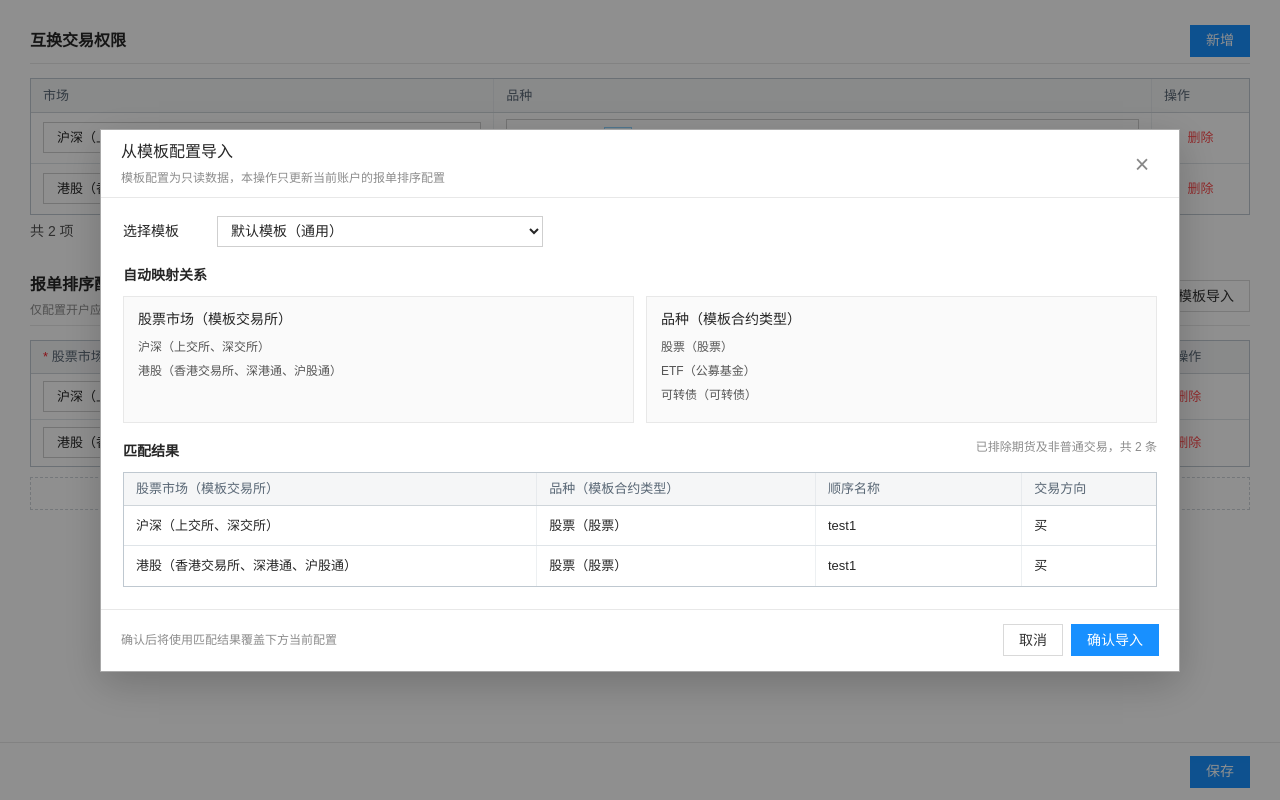
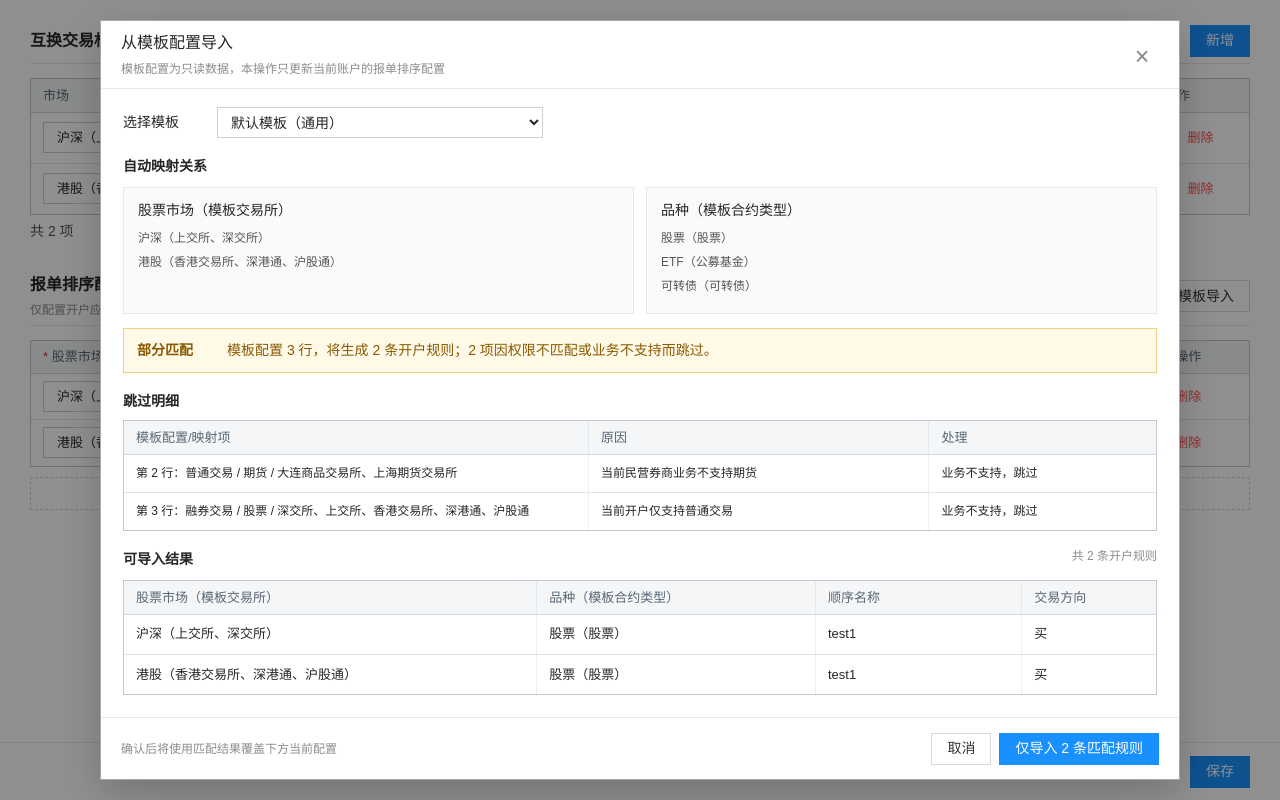
Before and after one commit to ldy-66/bct-account-routing-config, a Next.js app: page / in a window 1280 px wide. Both pictures are taken after a click on the button "模板导入". Built offline with nearby package versions, Linux system fonts and the light colour scheme.

Commit message:
feat: add permission-aware template import states

```diff
--- a/app/globals.css
+++ b/app/globals.css
@@ -73,6 +73,18 @@ td select:disabled { color:#aaa; background:#f5f5f5; }
 .mapping-card { padding:12px 14px; border:1px solid var(--light-border); background:#fafafa; }
 .mapping-card>b { display:block; margin-bottom:8px; font-weight:500; }
 .mapping-card p { margin:6px 0; color:#555; font-size:12px; line-height:1.5; }
+.import-status { display:grid; grid-template-columns:82px 1fr; gap:8px; align-items:start; margin-top:14px; padding:11px 13px; border:1px solid; line-height:1.5; }
+.import-status b { font-weight:600; }
+.import-status.success { color:#2e7d32; border-color:#b7dfbb; background:#f3fbf4; }
+.import-status.warning { color:#8a5a00; border-color:#f0cf82; background:#fff9e8; }
+.import-status.error { color:#b42318; border-color:#f0b5b0; background:#fff2f0; }
+.issue-panel h3 { margin-bottom:8px; }
+.issue-table-wrap { margin-top:0; max-height:180px; overflow:auto; }
+.issue-table { min-width:760px; }
+.issue-table th:nth-child(1) { width:45%; }
+.issue-table th:nth-child(2) { width:33%; }
+.issue-table th:nth-child(3) { width:22%; }
+.issue-table td { height:38px; font-size:12px; }
 .preview-heading { display:flex; align-items:center; }
 .preview-heading span { margin-left:auto; color:var(--muted); font-size:12px; }
 .preview-table-wrap { margin-top:0; }
--- a/app/page.tsx
+++ b/app/page.tsx
@@ -33,6 +33,19 @@ type SourceTemplate = {
   name: string;
   remark: string;
   rows: TemplateRow[];
+};
+
+type ImportIssue = {
+  source: string;
+  reason: string;
+  kind: "permission" | "unsupported";
+};
+
+type ImportAnalysis = {
+  preview: Rule[];
+  issues: ImportIssue[];
+  status: "success" | "warning" | "error";
+  sourceRowCount: number;
 };
 
 const allMarkets: Market[] = ["沪深", "港股", "美股"];
@@ -98,6 +111,8 @@ export default function Home() {
       const saved = localStorage.getItem(storageKey);
       if (!saved) return;
       const parsed = JSON.parse(saved) as { permissions?: Permission[]; rules?: Rule[] };
+      // 浏览器存储只能在挂载后读取，此处恢复用户上次保存的本地配置。
+      // eslint-disable-next-line react-hooks/set-state-in-effect
       if (Array.isArray(parsed.permissions)) setPermissions(parsed.permissions);
       if (Array.isArray(parsed.rules)) setRules(parsed.rules);
     } catch {
@@ -120,25 +135,54 @@ export default function Home() {
 
   const currentTemplate = sourceTemplates.find((template) => template.name === selectedTemplate) ?? sourceTemplates[0];
 
-  const importPreview = useMemo(() => {
+  const importAnalysis = useMemo<ImportAnalysis>(() => {
     const imported: Rule[] = [];
-    permissions.forEach((permission) => {
-      permission.products.forEach((product) => {
-        const exchanges = marketExchangeMap[permission.market];
-        currentTemplate.rows
-          .filter((row) => row.businessType === "普通交易")
-          .filter((row) => row.contractType === productContractMap[product])
-          .filter((row) => row.exchanges.some((exchange) => exchanges.includes(exchange)))
-          .forEach((row) => imported.push({
-            id: makeId() + imported.length,
-            market: permission.market,
-            product,
-            routeTemplate: row.routeName,
-            direction: normalizeDirection(row.direction),
-          }));
+    const issues: ImportIssue[] = [];
+    currentTemplate.rows.forEach((row, rowIndex) => {
+      const source = `第 ${rowIndex + 1} 行：${row.businessType} / ${row.contractType} / ${row.exchanges.join("、")}`;
+      if (row.businessType !== "普通交易") {
+        issues.push({ source, reason: "当前开户仅支持普通交易", kind: "unsupported" });
+        return;
+      }
+      if (row.contractType === "期货" || row.contractType === "指数期货") {
+        issues.push({ source, reason: "当前民营券商业务不支持期货", kind: "unsupported" });
+        return;
+      }
+      const product = allProducts.find((item) => productContractMap[item] === row.contractType);
+      if (!product) {
+        issues.push({ source, reason: `合约类型“${row.contractType}”没有开户品种映射`, kind: "unsupported" });
+        return;
+      }
+      const candidateMarkets = allMarkets.filter((market) => row.exchanges.some((exchange) => marketExchangeMap[market].includes(exchange)));
+      if (!candidateMarkets.length) {
+        issues.push({ source, reason: "模板交易所没有对应的开户股票市场", kind: "unsupported" });
+        return;
+      }
+      candidateMarkets.forEach((market) => {
+        const permission = permissions.find((item) => item.market === market);
+        if (!permission) {
+          issues.push({ source: `${marketLabel(market)} / ${productLabel(product)}`, reason: `账户未开通${market}市场权限`, kind: "permission" });
+          return;
+        }
+        if (!permission.products.includes(product)) {
+          issues.push({ source: `${marketLabel(market)} / ${productLabel(product)}`, reason: `${market}市场未开通${product}品种`, kind: "permission" });
+          return;
+        }
+        imported.push({
+          id: makeId() + imported.length,
+          market,
+          product,
+          routeTemplate: row.routeName,
+          direction: normalizeDirection(row.direction),
+        });
       });
     });
-    return imported;
+    return {
+      preview: imported,
+      issues,
+      status: imported.length === 0 ? "error" : issues.length ? "warning" : "success",
+      sourceRowCount: currentTemplate.rows.length,
+    };
   }, [currentTemplate, permissions]);
 
   const flash = (message: string) => {
@@ -215,9 +259,9 @@ export default function Home() {
   }]);
 
   const importTemplate = () => {
-    setRules(importPreview);
+    setRules(importAnalysis.preview);
     setImportOpen(false);
-    flash(`已从“${currentTemplate.name}”导入 ${importPreview.length} 条匹配规则`);
+    flash(`已从“${currentTemplate.name}”导入 ${importAnalysis.preview.length} 条匹配规则`);
   };
 
   const save = () => {
@@ -277,7 +321,7 @@ export default function Home() {
       </section>
 
       <footer className="page-footer"><button className="save-button" onClick={save}>保存</button></footer>
-      {importOpen && <ImportDialog permissions={permissions} template={currentTemplate} selectedTemplate={selectedTemplate} setSelectedTemplate={setSelectedTemplate} preview={importPreview} onCancel={() => setImportOpen(false)} onImport={importTemplate} />}
+      {importOpen && <ImportDialog permissions={permissions} selectedTemplate={selectedTemplate} setSelectedTemplate={setSelectedTemplate} analysis={importAnalysis} onCancel={() => setImportOpen(false)} onImport={importTemplate} />}
       {toast && <div className="toast">✓ {toast}</div>}
     </main>
   );
@@ -290,7 +334,12 @@ function ProductSelect({ permission, open, onToggle, onChange }: { permission: P
   </div>;
 }
 
-function ImportDialog({ permissions, template, selectedTemplate, setSelectedTemplate, preview, onCancel, onImport }: { permissions: Permission[]; template: SourceTemplate; selectedTemplate: string; setSelectedTemplate: (name: string) => void; preview: Rule[]; onCancel: () => void; onImport: () => void }) {
+function ImportDialog({ permissions, selectedTemplate, setSelectedTemplate, analysis, onCancel, onImport }: { permissions: Permission[]; selectedTemplate: string; setSelectedTemplate: (name: string) => void; analysis: ImportAnalysis; onCancel: () => void; onImport: () => void }) {
+  const statusCopy = analysis.status === "success"
+    ? `模板配置 ${analysis.sourceRowCount} 行均可匹配，将生成 ${analysis.preview.length} 条开户规则。`
+    : analysis.status === "warning"
+      ? `模板配置 ${analysis.sourceRowCount} 行，将生成 ${analysis.preview.length} 条开户规则；${analysis.issues.length} 项因权限不匹配或业务不支持而跳过。`
+      : "当前模板没有符合账户交易权限的报单排序规则，请更换模板或先调整交易权限。";
   return <div className="modal-mask" onMouseDown={(event) => event.target === event.currentTarget && onCancel()}>
     <section className="import-dialog" role="dialog" aria-modal="true" aria-labelledby="import-title">
       <header className="dialog-titlebar"><div><h2 id="import-title">从模板配置导入</h2><p>模板配置为只读数据，本操作只更新当前账户的报单排序配置</p></div><button aria-label="关闭" onClick={onCancel}>×</button></header>
@@ -303,15 +352,30 @@ function ImportDialog({ permissions, template, selectedTemplate, setSelectedTemp
           <div className="mapping-card"><b>品种（模板合约类型）</b>{allProducts.map((product) => <p key={product}>{productLabel(product)}</p>)}</div>
         </div>
 
-        <div className="preview-heading"><h3>匹配结果</h3><span>已排除期货及非普通交易，共 {preview.length} 条</span></div>
+        <div className={`import-status ${analysis.status}`} role={analysis.status === "error" ? "alert" : "status"}>
+          <b>{analysis.status === "success" ? "全部匹配" : analysis.status === "warning" ? "部分匹配" : "无法导入"}</b>
+          <span>{statusCopy}</span>
+        </div>
+
+        {!!analysis.issues.length && <div className="issue-panel">
+          <h3>跳过明细</h3>
+          <div className="table-wrap issue-table-wrap">
+            <table className="issue-table">
+              <thead><tr><th>模板配置/映射项</th><th>原因</th><th>处理</th></tr></thead>
+              <tbody>{analysis.issues.map((issue, index) => <tr key={`${issue.source}-${index}`}><td>{issue.source}</td><td>{issue.reason}</td><td>{issue.kind === "permission" ? "权限不匹配，跳过" : "业务不支持，跳过"}</td></tr>)}</tbody>
+            </table>
+          </div>
+        </div>}
+
+        <div className="preview-heading"><h3>可导入结果</h3><span>共 {analysis.preview.length} 条开户规则</span></div>
         <div className="table-wrap preview-table-wrap">
           <table className="preview-table">
             <thead><tr><th>股票市场（模板交易所）</th><th>品种（模板合约类型）</th><th>顺序名称</th><th>交易方向</th></tr></thead>
-            <tbody>{preview.map((rule) => <tr key={rule.id}><td>{marketLabel(rule.market as Market)}</td><td>{productLabel(rule.product as Product)}</td><td>{rule.routeTemplate}</td><td>{rule.direction}</td></tr>)}{!preview.length && <tr><td colSpan={4} className="empty-cell">当前权限与该模板没有可导入的匹配项</td></tr>}</tbody>
+            <tbody>{analysis.preview.map((rule) => <tr key={rule.id}><td>{marketLabel(rule.market as Market)}</td><td>{productLabel(rule.product as Product)}</td><td>{rule.routeTemplate}</td><td>{rule.direction}</td></tr>)}{!analysis.preview.length && <tr><td colSpan={4} className="empty-cell">当前权限与该模板没有可导入的匹配项</td></tr>}</tbody>
           </table>
         </div>
       </div>
-      <footer className="dialog-footer"><span>确认后将使用匹配结果覆盖下方当前配置</span><button className="secondary-button" onClick={onCancel}>取消</button><button className="save-button" disabled={!preview.length} onClick={onImport}>确认导入</button></footer>
+      <footer className="dialog-footer"><span>{analysis.preview.length ? "确认后将使用匹配结果覆盖下方当前配置" : "请更换模板或调整上方交易权限"}</span><button className="secondary-button" onClick={onCancel}>取消</button><button className="save-button" disabled={!analysis.preview.length} onClick={onImport}>{analysis.status === "warning" ? `仅导入 ${analysis.preview.length} 条匹配规则` : analysis.preview.length ? `确认导入 ${analysis.preview.length} 条` : "无可导入规则"}</button></footer>
     </section>
   </div>;
 }
```
Also changed, not shown: 1 other file (tests, documents, lock files or other folders).
